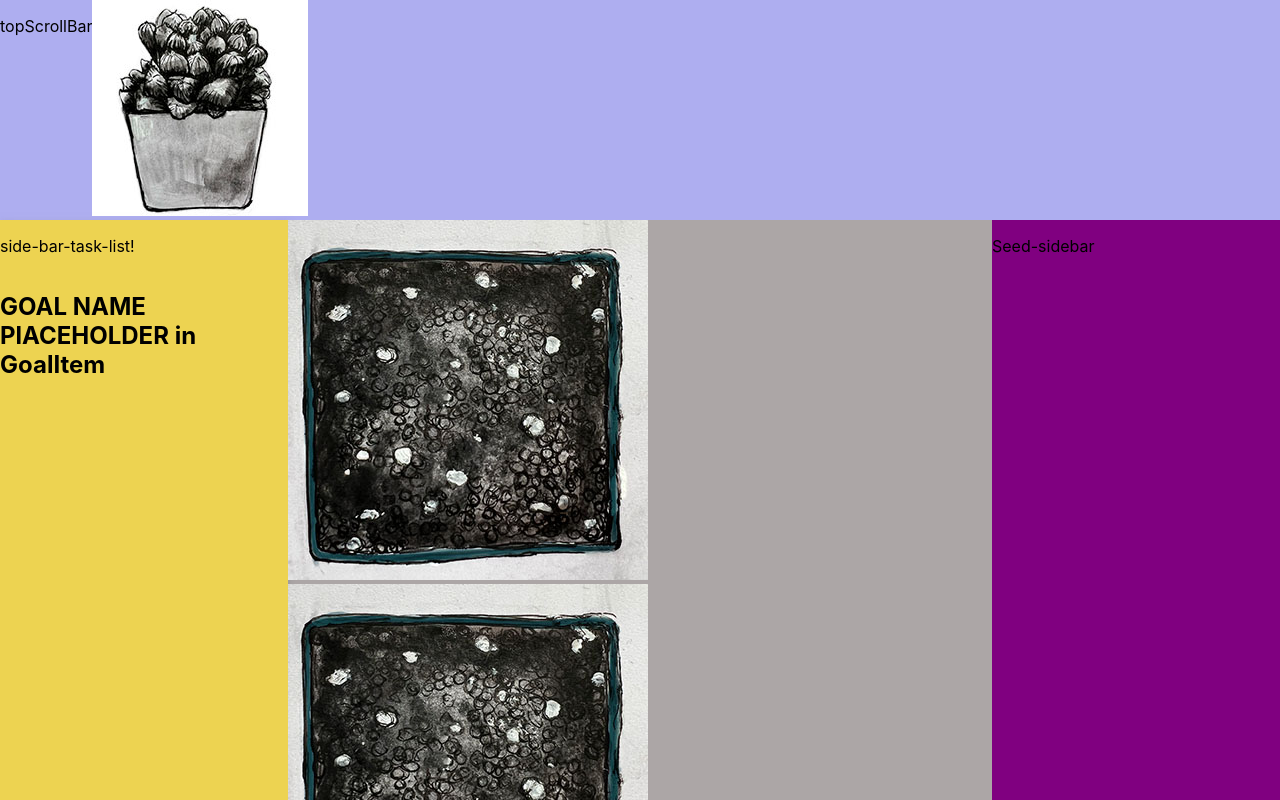
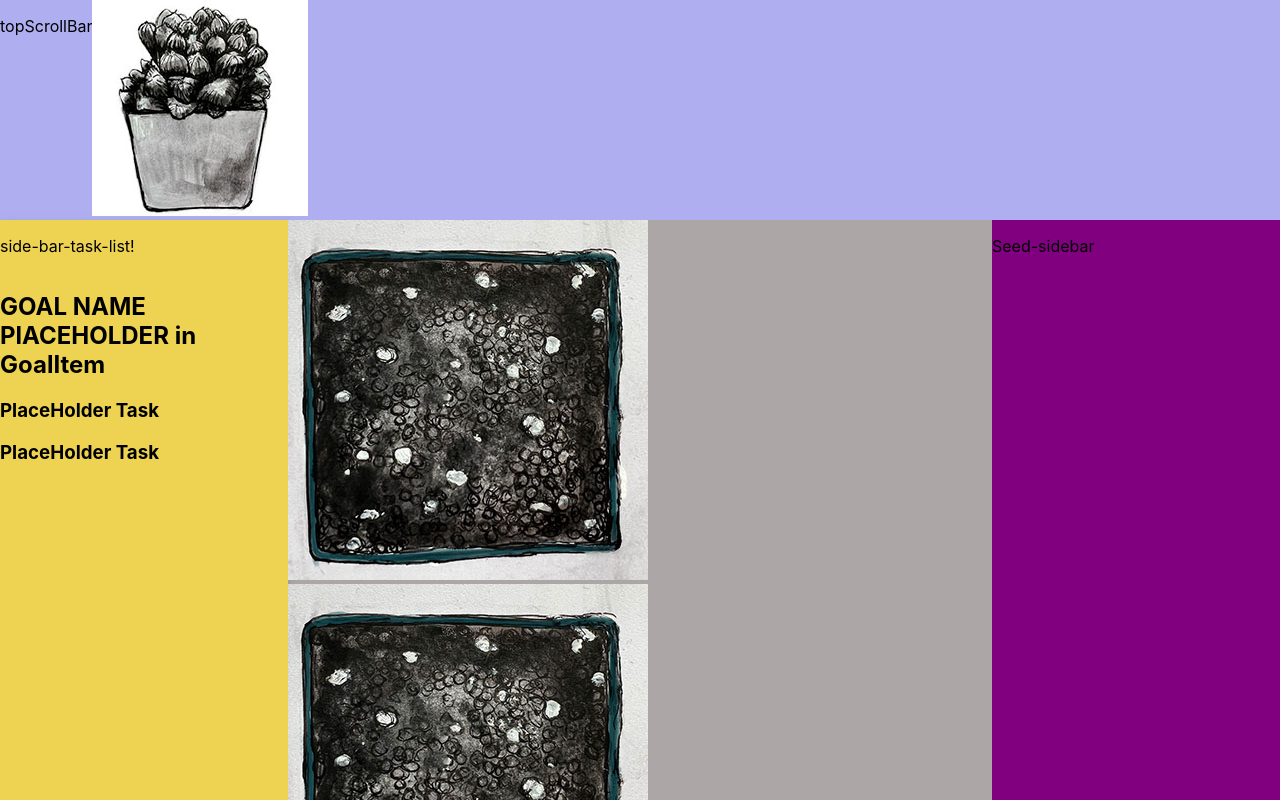
Before and after one commit to Eldritch7/Bloom, a React (Create React App) app in the folder bloom/: page / in a window 1280 px wide. Shown: the top 800 px of the page. Built offline with nearby package versions, Linux system fonts and the light colour scheme.

Commit message:
add basic Task Item

```diff
--- a/bloom/src/components/GoalItem.js
+++ b/bloom/src/components/GoalItem.js
@@ -1,10 +1,13 @@
 import react, {useState} from 'react';
 import './GoalItem.scss';
+import TaskItem from './TaskItem';
 
 export default function GoalItem(props) {
   return (
     <div className="Goal Item">
 <h2 className = "Goal Name"> GOAL NAME PlACEHOLDER in GoalItem</h2>
+<TaskItem />
+<TaskItem />
 </div>
   );
 }
--- /dev/null
+++ b/bloom/src/components/TaskItem.js
@@ -0,0 +1,10 @@
+import react, {useState} from 'react';
+import './TaskItem.scss';
+
+export default function TaskItem(props) {
+  return (
+    <div className="TaskItem">
+<h3 className = "Task"> PlaceHolder Task</h3>
+</div>
+  );
+}
```
Also changed, not shown: bloom/src/components/TaskItem.scss (added).
